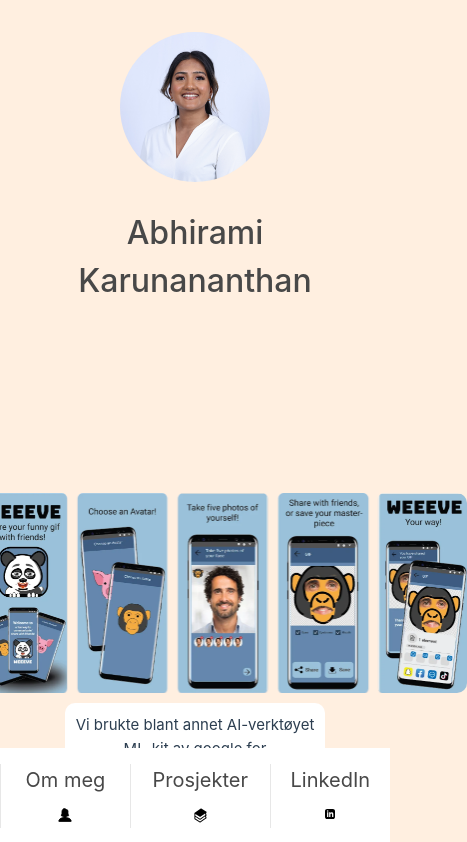
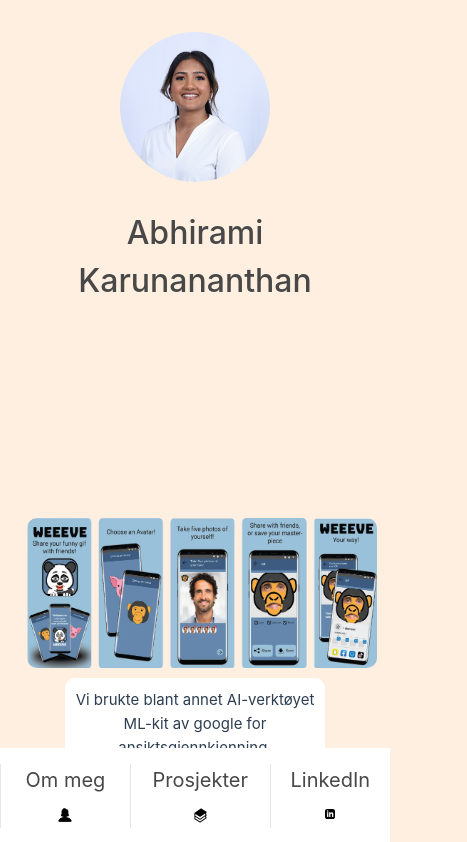
Before and after one commit to abhiramikarunananthan/digital-cv, a Vue app: page /weeeve in a window 390 px wide. Shown: the top 842 px of the page, 467 px wide, since content can reach past the window. Built offline with nearby package versions, Linux system fonts and the light colour scheme.

Commit message:
made weeeve page scalable

```diff
--- a/src/views/Weeeve.vue
+++ b/src/views/Weeeve.vue
@@ -64,8 +64,11 @@ import {RouterLink} from "vue-router";
   .image {
     border-radius: 10px;
     margin-top: 70px;
+    height: 150px;
+    width: 350px;
     margin-left: 54px;
-    align-self: center;
+    align-content: center;
+    margin-right: 40px;
   }
 
 
```
